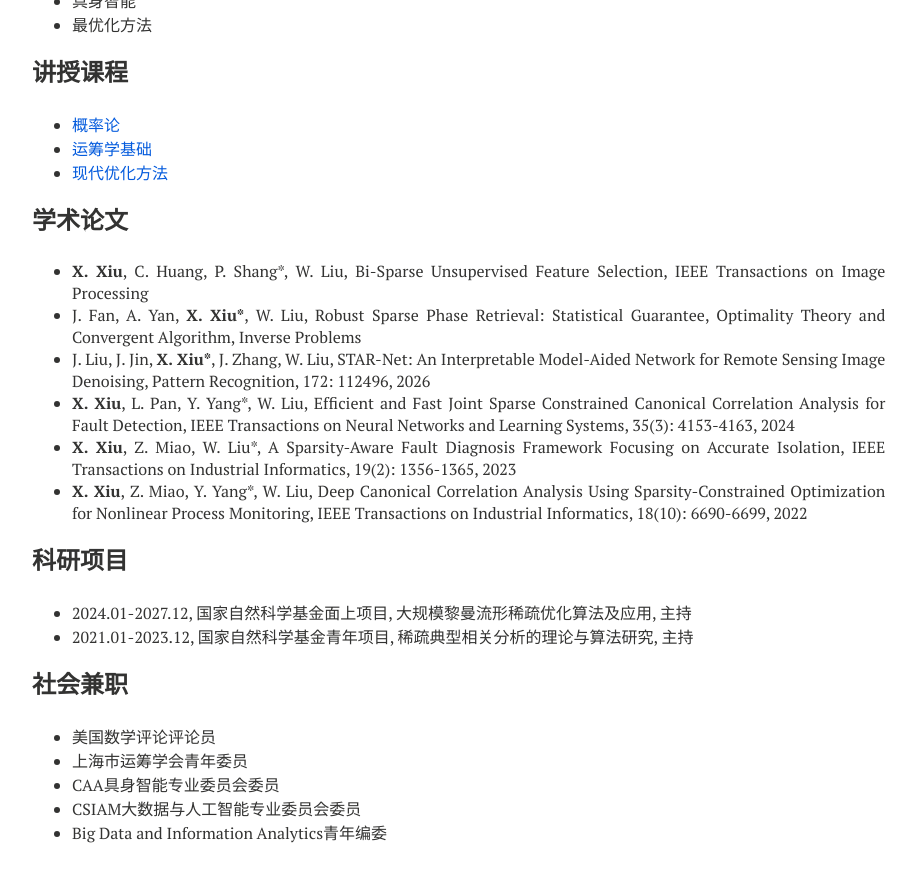
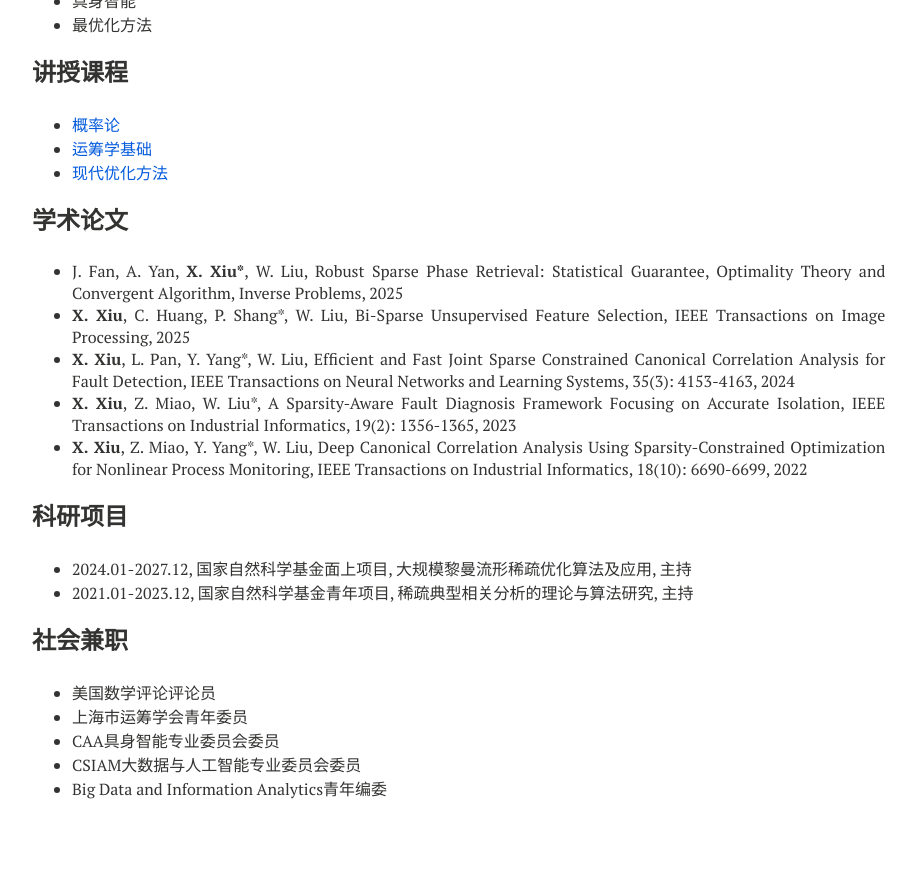
Before and after one commit to xianchaoxiu/xianchaoxiu.github.io, a Jekyll site: the page built from chinese/index.md, in a window 1280 px wide and 900 px high, scrolled down 558 px. Shown: the top 882 px of the window, without its empty margins (288-1205 px from the left). Built offline with Jekyll 4.4.1, drawn with Linux system fonts in a browser that asks for light colours; nearby versions of some CDN libraries.

Commit message:
Update index.md

```diff
--- a/chinese/index.md
+++ b/chinese/index.md
@@ -35,9 +35,8 @@ share: false
 
 
 ### 学术论文
-* <b>X. Xiu</b>, C. Huang, P. Shang*, W. Liu, Bi-Sparse Unsupervised Feature Selection, IEEE Transactions on Image Processing <br>
-* J. Fan, A. Yan, <b>X. Xiu*</b>, W. Liu, Robust Sparse Phase Retrieval: Statistical Guarantee, Optimality Theory and Convergent Algorithm, Inverse Problems <br>
-* J. Liu, J. Jin, <b>X. Xiu*</b>, J. Zhang, W. Liu, STAR-Net: An Interpretable Model-Aided Network for Remote Sensing Image Denoising, Pattern Recognition, 172: 112496, 2026 <br>
+* J. Fan, A. Yan, <b>X. Xiu*</b>, W. Liu, Robust Sparse Phase Retrieval: Statistical Guarantee, Optimality Theory and Convergent Algorithm, Inverse Problems, 2025 <br>
+* <b>X. Xiu</b>, C. Huang, P. Shang*, W. Liu, Bi-Sparse Unsupervised Feature Selection, IEEE Transactions on Image Processing, 2025 <br>
 * <b>X. Xiu</b>, L. Pan, Y. Yang*, W. Liu, Efficient and Fast Joint Sparse Constrained Canonical Correlation Analysis for Fault Detection, IEEE Transactions on Neural Networks and Learning Systems, 35(3): 4153-4163, 2024 <br>
 * <b>X. Xiu</b>, Z. Miao, W. Liu*, A Sparsity-Aware Fault Diagnosis Framework Focusing on Accurate Isolation, IEEE Transactions on Industrial Informatics, 19(2): 1356-1365, 2023 <br>
 * <b>X. Xiu</b>, Z. Miao, Y. Yang*, W. Liu, Deep Canonical Correlation Analysis Using Sparsity-Constrained Optimization for Nonlinear Process Monitoring, IEEE Transactions on Industrial Informatics, 18(10): 6690-6699, 2022 <br>
```
